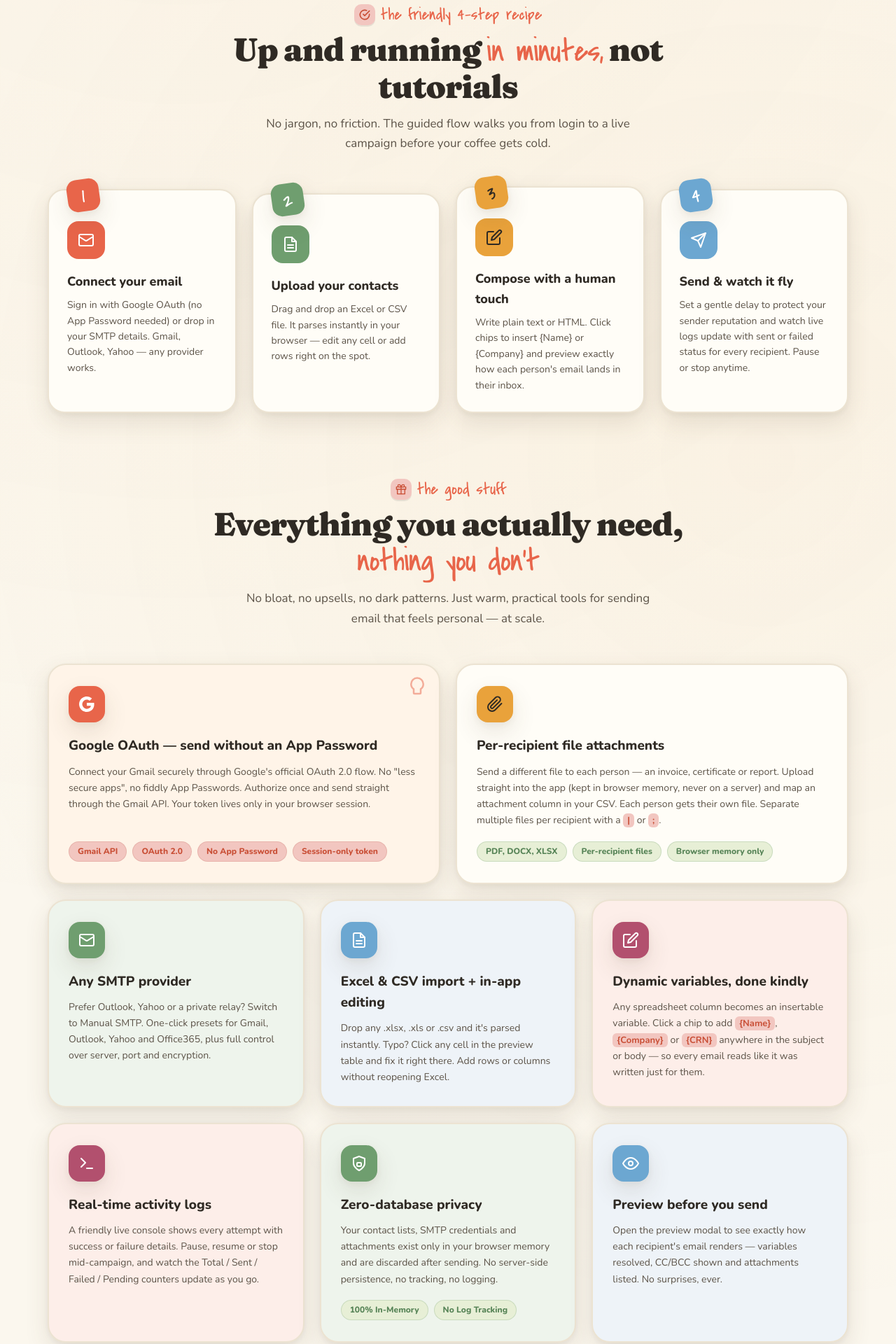
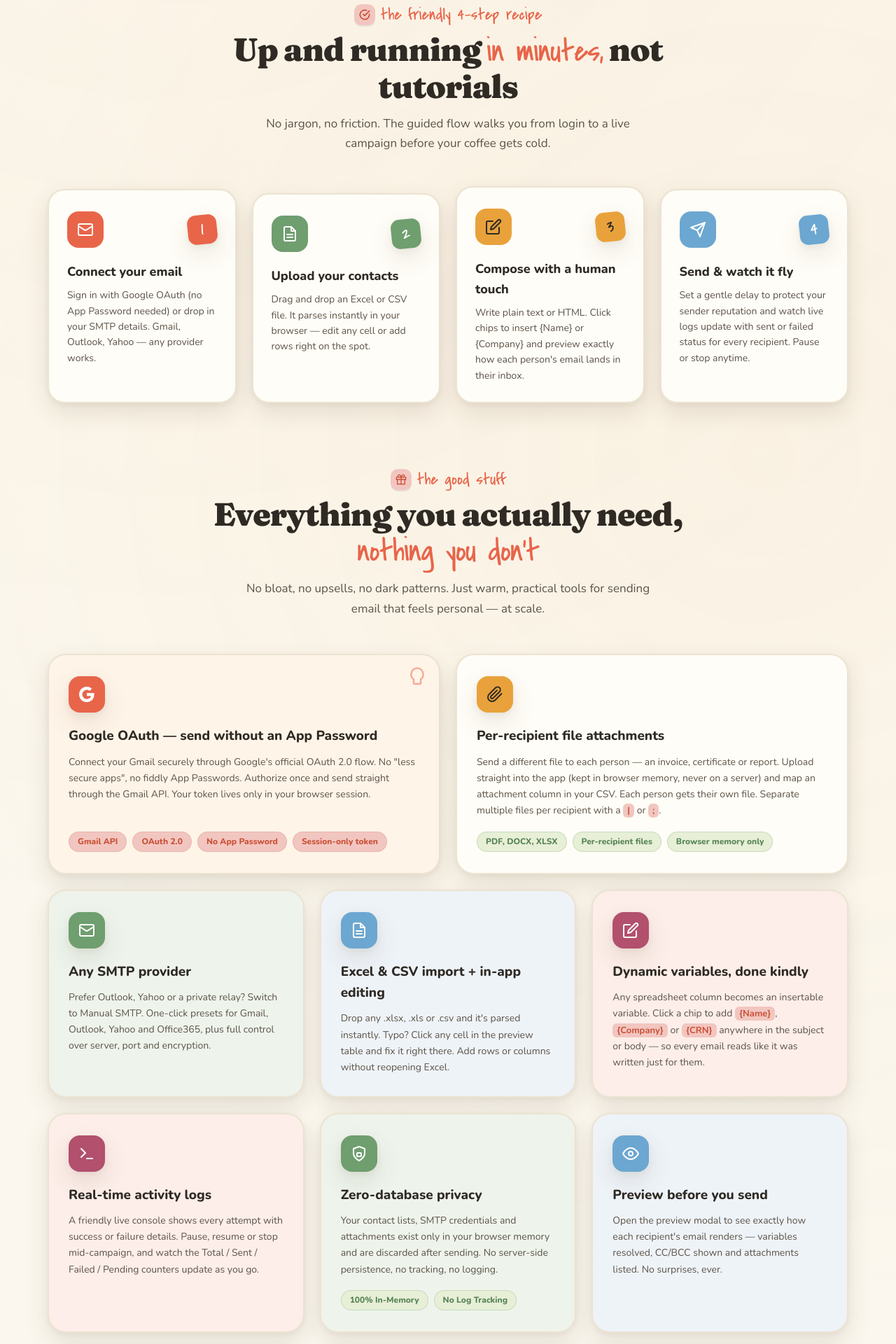
Before and after one commit to Satbir-Singh-42/MASS_EMAIL_PRO, a Flask app: page / in a window 1280 px wide. Shown: the part 1059-2979 px from the top of the page at 70% size. Run offline with Flask 3, Linux system fonts and the light colour scheme.

Commit message:
Update hero button physics, horizontal step cards, and smooth scroll glide

```diff
--- a/templates/landing.html
+++ b/templates/landing.html
@@ -115,6 +115,7 @@
     }
 
     html {
+      scroll-padding-top: 36px;
       scrollbar-width: thin;
       scrollbar-color: #d8cbb4 #ece3d2;
     }
@@ -419,7 +420,11 @@
       align-items: center;
       gap: 10px;
       will-change: transform;
-      transition: transform 0.2s;
+      transition: transform 0.4s cubic-bezier(0.23, 1, 0.32, 1), box-shadow 0.3s ease, background 0.25s ease;
+      touch-action: manipulation;
+    }
+    .btn.is-hovered {
+      transition: transform 0.08s ease-out, box-shadow 0.3s ease, background 0.25s ease;
     }
     .btn-hero {
       background: var(--terra);
@@ -438,11 +443,14 @@
       border-radius: inherit;
       background: linear-gradient(120deg, transparent 20%, rgba(255,255,255,0.35) 50%, transparent 80%);
       transform: translateX(-120%);
-      transition: transform 0.6s;
+      transition: transform 0.6s ease;
+      pointer-events: none;
     }
     .btn-hero:hover::after { transform: translateX(120%); }
-    .btn-hero:hover { background: var(--terra-dark); }
-    .btn-hero:active { transform: scale(0.96); }
+    .btn-hero:hover {
+      background: var(--terra-dark);
+      box-shadow: 0 18px 40px rgba(232,101,74,0.5), inset 0 2px 0 rgba(255,255,255,0.3);
+    }
 
     .btn-ghost {
       background: var(--card);
@@ -454,8 +462,11 @@
       font-weight: 700;
       box-shadow: var(--shadow);
     }
-    .btn-ghost:hover { border-color: var(--terra); color: var(--terra-dark); }
-    .btn-ghost:active { transform: scale(0.96); }
+    .btn-ghost:hover {
+      border-color: var(--terra);
+      color: var(--terra-dark);
+      box-shadow: var(--shadow-big);
+    }
 
     /* ── Hero note / human touch ───────────── */
     .hero-note {
@@ -541,17 +552,24 @@
     .step-card:nth-child(3) { --tilt: -1deg; margin-top: -4px; }
     .step-card:nth-child(4) { --tilt: 1.6deg; }
 
+    .step-card-head {
+      display: flex;
+      align-items: center;
+      justify-content: space-between;
+      margin-bottom: 20px;
+    }
+
     .step-sticker {
-      position: absolute;
-      top: -16px;
+      position: static;
       font-family: var(--font-hand);
-      font-size: 30px;
-      width: 46px; height: 46px;
-      border-radius: 14px;
+      font-size: 26px;
+      width: 42px; height: 42px;
+      border-radius: 12px;
       display: grid; place-items: center;
       color: #fff;
-      transform: rotate(-8deg);
+      transform: rotate(-6deg);
       box-shadow: var(--shadow);
+      flex-shrink: 0;
     }
     .step-card:nth-child(1) .step-sticker { background: var(--terra); }
     .step-card:nth-child(2) .step-sticker { background: var(--sage); }
@@ -559,12 +577,12 @@
     .step-card:nth-child(4) .step-sticker { background: var(--sky); }
 
     .step-icon {
-      width: 54px; height: 54px;
+      width: 52px; height: 52px;
       border-radius: 16px;
-      margin: 14px 0 18px;
+      margin: 0;
       display: grid; place-items: center;
       color: #fff;
-      font-size: 26px;
+      font-size: 24px;
       transition: transform 0.3s;
     }
     .step-card:nth-child(1) .step-icon { background: var(--terra); }
@@ -1110,9 +1128,11 @@
 
       <div class="steps-grid">
         <div class="step-card reveal">
-          <span class="step-sticker">1</span>
+          <div class="step-card-head">
             <div class="step-icon">
               <svg xmlns="http://www.w3.org/2000/svg" width="24" height="24" viewBox="0 0 24 24" fill="none" stroke="currentColor" stroke-width="2" stroke-linecap="round" stroke-linejoin="round"><rect x="2" y="4" width="20" height="16" rx="2" /><path d="m22 7-8.97 5.7a1.94 1.94 0 0 1-2.06 0L2 7" /></svg>
+            </div>
+            <span class="step-sticker">1</span>
           </div>
           <h3>Connect your email</h3>
           <p>Sign in with Google OAuth (no App Password needed) or drop in your SMTP details. Gmail, Outlook, Yahoo —
@@ -1120,9 +1140,11 @@
         </div>
 
         <div class="step-card reveal">
-          <span class="step-sticker">2</span>
+          <div class="step-card-head">
             <div class="step-icon">
               <svg xmlns="http://www.w3.org/2000/svg" width="24" height="24" viewBox="0 0 24 24" fill="none" stroke="currentColor" stroke-width="2" stroke-linecap="round" stroke-linejoin="round"><path d="M14 2H6a2 2 0 0 0-2 2v16a2 2 0 0 0 2 2h12a2 2 0 0 0 2-2V8z" /><polyline points="14 2 14 8 20 8" /><line x1="16" y1="13" x2="8" y2="13" /><line x1="16" y1="17" x2="8" y2="17" /></svg>
+            </div>
+            <span class="step-sticker">2</span>
           </div>
           <h3>Upload your contacts</h3>
           <p>Drag and drop an Excel or CSV file. It parses instantly in your browser — edit any cell or add rows right
@@ -1130,9 +1152,11 @@
         </div>
 
         <div class="step-card reveal">
-          <span class="step-sticker">3</span>
+          <div class="step-card-head">
             <div class="step-icon">
               <svg xmlns="http://www.w3.org/2000/svg" width="24" height="24" viewBox="0 0 24 24" fill="none" stroke="currentColor" stroke-width="2" stroke-linecap="round" stroke-linejoin="round"><path d="M11 4H4a2 2 0 0 0-2 2v14a2 2 0 0 0 2 2h14a2 2 0 0 0 2-2v-7" /><path d="M18.5 2.5a2.121 2.121 0 0 1 3 3L12 15l-4 1 1-4 9.5-9.5z" /></svg>
+            </div>
+            <span class="step-sticker">3</span>
           </div>
           <h3>Compose with a human touch</h3>
           <p>Write plain text or HTML. Click chips to insert {Name} or {Company} and preview exactly how each person's
@@ -1140,9 +1164,11 @@
         </div>
 
         <div class="step-card reveal">
-          <span class="step-sticker">4</span>
+          <div class="step-card-head">
             <div class="step-icon">
               <svg xmlns="http://www.w3.org/2000/svg" width="24" height="24" viewBox="0 0 24 24" fill="none" stroke="currentColor" stroke-width="2" stroke-linecap="round" stroke-linejoin="round"><line x1="22" y1="2" x2="11" y2="13" /><polygon points="22 2 15 22 11 13 2 9 22 2" /></svg>
+            </div>
+            <span class="step-sticker">4</span>
           </div>
           <h3>Send &amp; watch it fly</h3>
           <p>Set a gentle delay to protect your sender reputation and watch live logs update with sent or failed status
@@ -1487,6 +1513,54 @@
       q.addEventListener("click", () => q.parentElement.classList.toggle("open"));
     });
 
+    // ── Gentle, cinema-smooth scroll with easeInOutCubic ──────
+    function smoothScrollTo(targetY, duration = 850) {
+      const startY = window.pageYOffset;
+      const diff = targetY - startY;
+      let start = null;
+
+      function easeInOutCubic(t) {
+        return t < 0.5 ? 4 * t * t * t : (t - 1) * (2 * t - 2) * (2 * t - 2) + 1;
+      }
+
+      function step(timestamp) {
+        if (!start) start = timestamp;
+        const progress = Math.min((timestamp - start) / duration, 1);
+        const ease = easeInOutCubic(progress);
+        window.scrollTo(0, startY + diff * ease);
+
+        if (progress < 1) {
+          requestAnimationFrame(step);
+        }
+      }
+
+      requestAnimationFrame(step);
+    }
+
+    document.querySelectorAll('a[href^="#"]').forEach(anchor => {
+      anchor.addEventListener("click", function (e) {
+        const targetId = this.getAttribute("href");
+        if (targetId === "#") return;
+        const targetEl = document.querySelector(targetId);
+        if (targetEl) {
+          e.preventDefault();
+          // Pre-reveal cards in the target section
+          targetEl.querySelectorAll(".reveal").forEach(el => el.classList.add("in"));
+          if (targetEl.classList.contains("reveal")) targetEl.classList.add("in");
+
+          const headerOffset = 24;
+          const elementPosition = targetEl.getBoundingClientRect().top;
+          const offsetPosition = elementPosition + window.pageYOffset - headerOffset;
+
+          smoothScrollTo(offsetPosition, 900); // 900ms luxurious smooth glide
+
+          if (history.pushState) {
+            history.pushState(null, null, targetId);
+          }
+        }
+      });
+    });
+
     // ── Scroll reveal with stagger ──────────────
     const revealObserver = new IntersectionObserver((entries) => {
       entries.forEach((e, i) => {
@@ -1509,18 +1583,42 @@
       revealObserver.observe(el);
     });
 
-    // ── Magnetic buttons ────────────────────────
+    // ── Magnetic buttons (with smooth physics & touch guard) ──
+    const canHover = window.matchMedia("(hover: hover) and (pointer: fine)").matches;
+    if (canHover) {
       document.querySelectorAll(".magnetic").forEach(btn => {
+        let rafId = null;
+
+        btn.addEventListener("mouseenter", () => {
+          btn.classList.add("is-hovered");
+        });
+
         btn.addEventListener("mousemove", (e) => {
+          if (rafId) cancelAnimationFrame(rafId);
+          rafId = requestAnimationFrame(() => {
             const r = btn.getBoundingClientRect();
-        const x = e.clientX - r.left - r.width / 2;
-        const y = e.clientY - r.top - r.height / 2;
-        btn.style.transform = `translate(${x * 0.2}px, ${y * 0.25}px)`;
-      });
-      btn.addEventListener("mouseleave", () => {
-        btn.style.transform = "translate(0, 0)";
+            // Subtle, gentle micro-movement (max 4-5px shift)
+            const x = Math.max(-5, Math.min(5, (e.clientX - r.left - r.width / 2) * 0.06));
+            const y = Math.max(-5, Math.min(5, (e.clientY - r.top - r.height / 2) * 0.08));
+            btn.style.transform = `translate3d(${x}px, ${y}px, 0)`;
           });
         });
+
+        btn.addEventListener("mouseleave", () => {
+          if (rafId) cancelAnimationFrame(rafId);
+          btn.classList.remove("is-hovered");
+          btn.style.transform = "translate3d(0, 0, 0)";
+        });
+
+        btn.addEventListener("mousedown", () => {
+          btn.style.transform += " scale(0.96)";
+        });
+
+        btn.addEventListener("mouseup", () => {
+          btn.style.transform = btn.style.transform.replace(" scale(0.96)", "");
+        });
+      });
+    }
   </script>
 </body>
 
```
Lines whose indentation alone changed are shown as unchanged.
